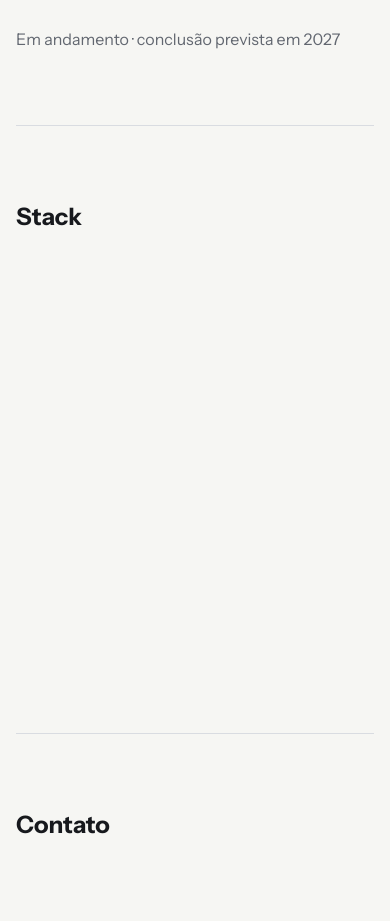
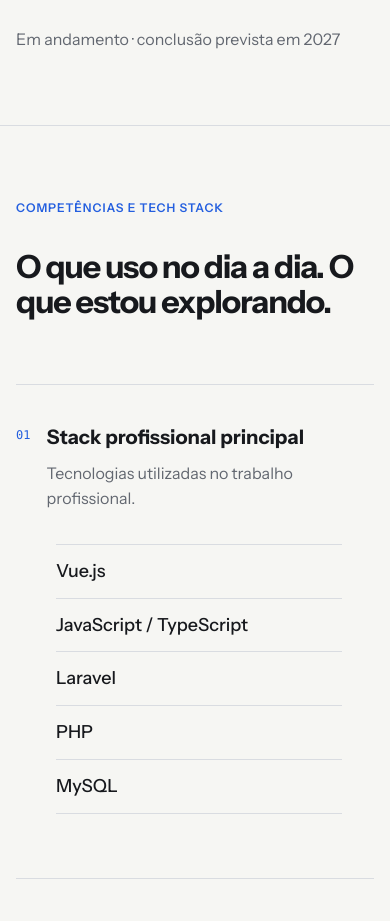
Before and after one commit to LeonardoBlauth/portfolio, a Nuxt app: page / in a window 390 px wide. Shown: the part 3860-4781 px from the top of the page. Built offline with nearby package versions, Linux system fonts and the light colour scheme.

Commit message:
feat: add skills and tech stack

```diff
--- /dev/null
+++ b/app/components/home/TechStack.vue
@@ -0,0 +1,196 @@
+<script setup lang="ts">
+import { technologyCategories } from '~/data/tech-stack'
+
+const { t } = useI18n()
+</script>
+
+<template>
+  <section
+    id="stack"
+    class="tech-stack section-spacing"
+    aria-labelledby="stack-heading"
+  >
+    <div class="layout-container">
+      <header class="tech-stack__header">
+        <p class="tech-stack__label">{{ t('techStack.label') }}</p>
+        <h2 id="stack-heading">{{ t('techStack.headline') }}</h2>
+      </header>
+
+      <div class="tech-stack__groups">
+        <article
+          v-for="(category, index) in technologyCategories"
+          :key="category.id"
+          class="tech-stack-group"
+          :class="`tech-stack-group--${category.id}`"
+          data-technology-category
+        >
+          <header class="tech-stack-group__header">
+            <span class="tech-stack-group__index" aria-hidden="true">
+              {{ String(index + 1).padStart(2, '0') }}
+            </span>
+            <div>
+              <h3>{{ t(`techStack.categories.${category.id}.title`) }}</h3>
+              <p class="tech-stack-group__description">
+                {{ t(`techStack.categories.${category.id}.description`) }}
+              </p>
+            </div>
+          </header>
+
+          <ul>
+            <li
+              v-for="technology in category.technologies"
+              :key="technology"
+              data-technology
+            >
+              {{ t(`techStack.technologies.${technology}`) }}
+            </li>
+          </ul>
+        </article>
+      </div>
+    </div>
+  </section>
+</template>
+
+<style scoped>
+.tech-stack {
+  border-block-start: 1px solid var(--color-border);
+}
+
+.tech-stack__header {
+  display: grid;
+  grid-template-columns: minmax(10rem, 0.38fr) minmax(0, 1fr);
+  gap: clamp(var(--space-8), 7vw, var(--space-20));
+  align-items: start;
+}
+
+.tech-stack__label {
+  color: var(--color-accent);
+  font-size: var(--font-size-xs);
+  font-weight: var(--font-weight-semibold);
+  letter-spacing: 0.08em;
+  text-transform: uppercase;
+}
+
+.tech-stack h2 {
+  max-inline-size: 40rem;
+  font-size: var(--font-size-3xl);
+  line-height: var(--line-height-tight);
+  letter-spacing: -0.035em;
+  text-wrap: balance;
+}
+
+.tech-stack__groups {
+  display: grid;
+  grid-template-columns: repeat(3, minmax(0, 1fr));
+  margin-block-start: clamp(var(--space-16), 8vw, var(--space-24));
+  border-block: 1px solid var(--color-border);
+}
+
+.tech-stack-group {
+  min-inline-size: 0;
+  padding-block: var(--space-10) var(--space-12);
+}
+
+.tech-stack-group + .tech-stack-group {
+  padding-inline-start: var(--space-8);
+  border-inline-start: 1px solid var(--color-border);
+}
+
+.tech-stack-group:not(:last-child) {
+  padding-inline-end: var(--space-8);
+}
+
+.tech-stack-group__header {
+  display: grid;
+  grid-template-columns: auto minmax(0, 1fr);
+  gap: var(--space-4);
+  align-items: start;
+}
+
+.tech-stack-group__index {
+  padding-block-start: 0.15em;
+  color: var(--color-accent);
+  font-family: var(--font-mono);
+  font-size: var(--font-size-xs);
+  font-variant-numeric: tabular-nums;
+}
+
+.tech-stack-group h3 {
+  font-size: var(--font-size-xl);
+  line-height: var(--line-height-heading);
+}
+
+.tech-stack-group__description {
+  min-block-size: 4.8em;
+  margin-block-start: var(--space-3);
+  color: var(--color-text-secondary);
+}
+
+.tech-stack-group ul {
+  margin-block-start: var(--space-8);
+  list-style: none;
+}
+
+.tech-stack-group li {
+  padding-block: var(--space-3);
+  color: var(--color-text-secondary);
+  border-block-start: 1px solid var(--color-border);
+}
+
+.tech-stack-group li:last-child {
+  border-block-end: 1px solid var(--color-border);
+}
+
+.tech-stack-group--core li {
+  color: var(--color-text-primary);
+  font-size: var(--font-size-lg);
+  font-weight: var(--font-weight-medium);
+}
+
+.tech-stack-group--exploring h3,
+.tech-stack-group--exploring .tech-stack-group__index {
+  color: var(--color-text-secondary);
+}
+
+@media (width < 64rem) {
+  .tech-stack__groups {
+    grid-template-columns: repeat(2, minmax(0, 1fr));
+  }
+
+  .tech-stack-group:nth-child(3) {
+    grid-column: 1 / -1;
+    padding-inline: 0;
+    border-block-start: 1px solid var(--color-border);
+    border-inline-start: 0;
+  }
+
+  .tech-stack-group:nth-child(3) .tech-stack-group__description {
+    min-block-size: auto;
+  }
+}
+
+@media (width < 42rem) {
+  .tech-stack__header,
+  .tech-stack__groups {
+    grid-template-columns: minmax(0, 1fr);
+  }
+
+  .tech-stack__groups {
+    border-block-end: 0;
+  }
+
+  .tech-stack-group,
+  .tech-stack-group + .tech-stack-group,
+  .tech-stack-group:nth-child(3) {
+    grid-column: auto;
+    padding-inline: 0;
+    border-block-start: 0;
+    border-block-end: 1px solid var(--color-border);
+    border-inline-start: 0;
+  }
+
+  .tech-stack-group__description {
+    min-block-size: auto;
+  }
+}
+</style>
--- /dev/null
+++ b/app/data/tech-stack.ts
@@ -0,0 +1,20 @@
+export const technologyCategories = [
+  {
+    id: 'core',
+    technologies: ['vue', 'javascript-typescript', 'laravel', 'php', 'mysql'],
+  },
+  {
+    id: 'additional',
+    technologies: ['node', 'python', 'git', 'linux', 'docker'],
+  },
+  {
+    id: 'exploring',
+    technologies: [
+      'ai-assisted-development',
+      'ai-agents',
+      'postgresql',
+      'redis',
+      'real-time-applications',
+    ],
+  },
+] as const
--- a/app/pages/index.vue
+++ b/app/pages/index.vue
@@ -2,6 +2,7 @@
 import HomeHero from '~/components/home/HomeHero.vue'
 import ProfessionalHistory from '~/components/home/ProfessionalHistory.vue'
 import SelectedProject from '~/components/home/SelectedProject.vue'
+import TechStack from '~/components/home/TechStack.vue'
 
 const { t } = useI18n()
 </script>
@@ -11,10 +12,11 @@ const { t } = useI18n()
     <HomeHero />
     <SelectedProject />
     <ProfessionalHistory />
+    <TechStack />
 
     <div class="navigation-destinations layout-container">
       <section
-        v-for="section in ['stack', 'contact']"
+        v-for="section in ['contact']"
         :id="section"
         :key="section"
         class="navigation-destination"
--- a/i18n/locales/pt-BR.json
+++ b/i18n/locales/pt-BR.json
@@ -85,6 +85,41 @@
     "program": "Engenharia de Software",
     "status": "Em andamento · conclusão prevista em {year}"
   },
+  "techStack": {
+    "label": "Competências e Tech Stack",
+    "headline": "O que uso no dia a dia. O que estou explorando.",
+    "categories": {
+      "core": {
+        "title": "Stack profissional principal",
+        "description": "Tecnologias utilizadas no trabalho profissional."
+      },
+      "additional": {
+        "title": "Experiência complementar",
+        "description": "Tecnologias já utilizadas ou com as quais tive contato."
+      },
+      "exploring": {
+        "title": "Explorando atualmente",
+        "description": "Áreas de estudo e experimentação, sem apresentá-las como domínio profissional."
+      }
+    },
+    "technologies": {
+      "vue": "Vue.js",
+      "javascript-typescript": "JavaScript / TypeScript",
+      "laravel": "Laravel",
+      "php": "PHP",
+      "mysql": "MySQL",
+      "node": "Node.js",
+      "python": "Python",
+      "git": "Git",
+      "linux": "Linux",
+      "docker": "Docker",
+      "ai-assisted-development": "IA aplicada ao desenvolvimento",
+      "ai-agents": "Agentes de IA",
+      "postgresql": "PostgreSQL",
+      "redis": "Redis",
+      "real-time-applications": "Aplicações em tempo real"
+    }
+  },
   "pages": {
     "home": {
       "heading": "Portfolio"
```
Also changed, not shown: i18n/locales/en.json (+35 -0 lines), 2 other files (tests, documents, lock files or other folders).
